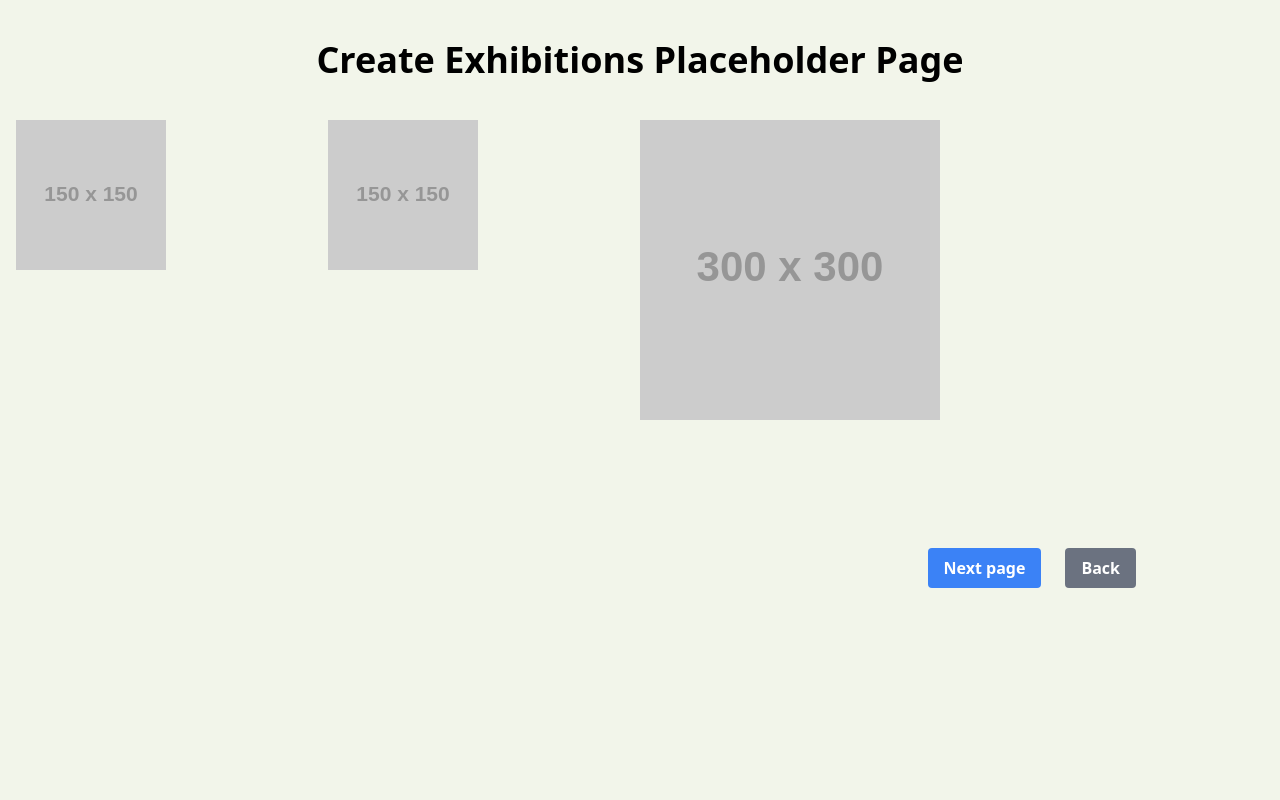
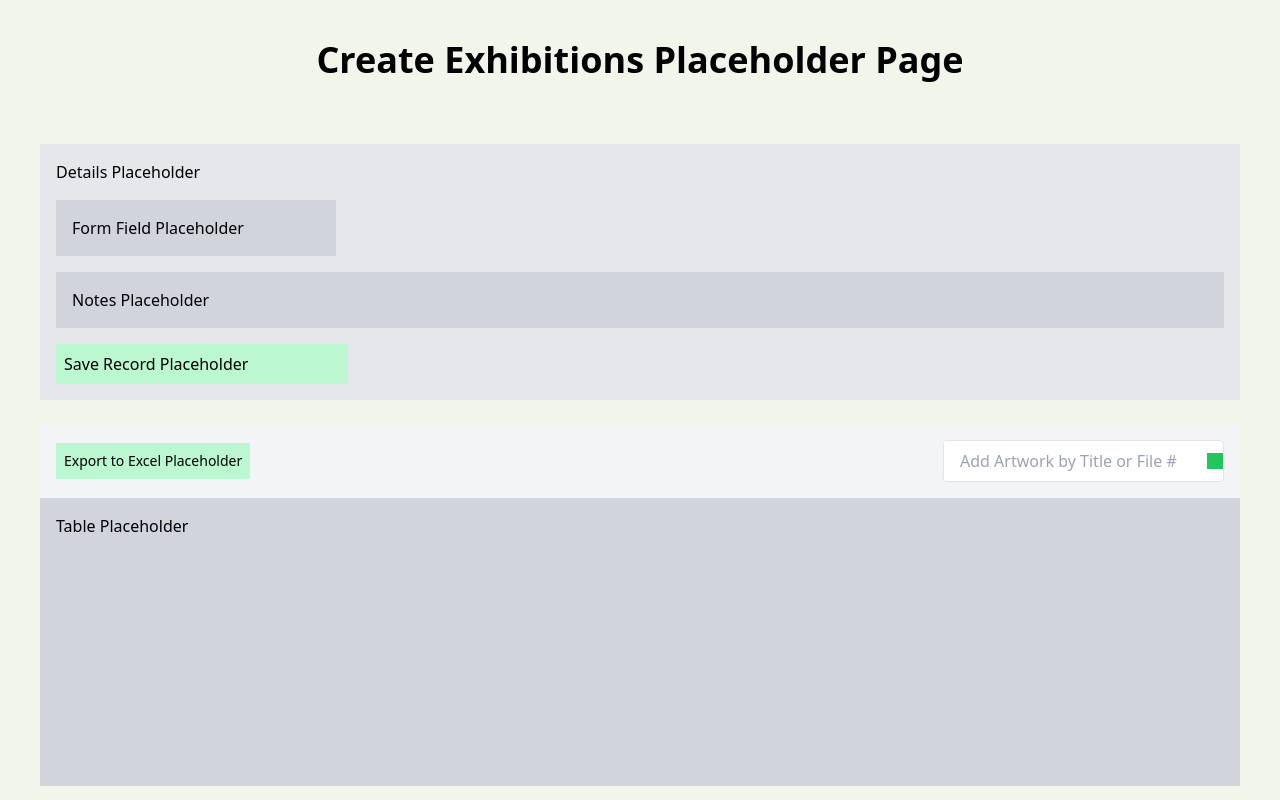
Before and after one commit to WebWarriors-UNF-CIS/RHAMS, a Next.js app: page /u/exhibitions/create in a window 1280 px wide. Shown: the top 800 px of the page. Built offline with nearby package versions, Linux system fonts and the light colour scheme.

Commit message:
added users placeholder code and exhibitions/create placeholder

```diff
--- a/src/app/u/exhibitions/create/page.tsx
+++ b/src/app/u/exhibitions/create/page.tsx
@@ -28,20 +28,38 @@ export default function CreateExhibition() {
       <h1 className="text-4xl font-bold text-center my-10">
       {slug || 'Loading...'}
       </h1>
-      <div className="flex flex-row">
-        <div className="basis-1/4">
-          <Image loader={imageLoader} src="150" alt="placeholder" width={150} height={150}/>
+      <div className="container mx-auto p-6">
+      {/* Upper Form Section */}
+      <div className="bg-gray-200 p-4 mb-6">
+        <div className="mb-4">Details Placeholder</div>
+        <div className="grid grid-cols-1 md:grid-cols-2 lg:grid-cols-4 gap-4 mb-4">
+          <div className="bg-gray-300 p-4">Form Field Placeholder</div>
+          {/* Repeat for the number of fields */}
         </div>
-        <div className="basis-1/4">
-          <Image loader={imageLoader} src="150" alt="placeholder" width={150} height={150}/>
-        </div>
-        <div className="basis-1/2">
-          <Image loader={imageLoader} src="300" alt="placeholder" width={300} height={300}/>
-        </div>
-        <div className="flex">
-          {/* table */}
-        </div>
+        <div className="bg-gray-300 p-4">Notes Placeholder</div>
+        <div className="bg-green-200 p-2 mt-4 w-1/4 self-end">Save Record Placeholder</div>
       </div>
+
+      {/* Bottom Table Section */}
+      <div className="flex flex-col">
+      <div className="flex justify-between items-center p-4 bg-gray-100">
+      {/* Export to Excel Placeholder */}
+      <div className="bg-green-200 p-2 text-sm">Export to Excel Placeholder</div>
+
+      {/* Search Placeholder */}
+      <div className="flex items-center bg-white border rounded overflow-hidden">
+        <input
+          className="px-4 py-2"
+          placeholder="Add Artwork by Title or File #"
+        />
+        <button className="bg-green-500 p-2">
+          {/* Placeholder for the search icon */}
+        </button>
+      </div>
+    </div>
+        <div className="bg-gray-300 h-72  p-4">Table Placeholder</div>
+      </div>
+    </div>
       <div className="flex flex-row justify-end gap-6 p-32">
         <button  onClick={() => router.push('/u/media')} className="bg-blue-500 hover:bg-blue-700 text-white font-bold py-2 px-4 rounded focus:outline-none focus:shadow-outline w-lg" type="button">
             Next page
```
